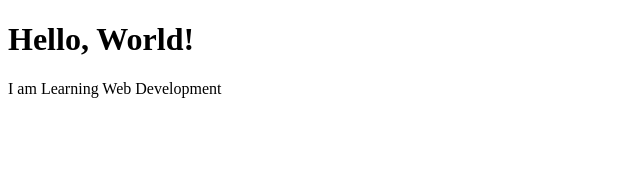
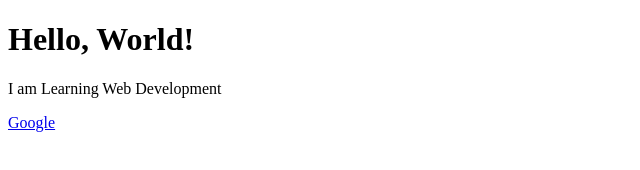
Before and after one commit to Liyinnnnn/webdev_lab_1, a plain HTML site: page index.html in a window 1280 px wide. Shown: the full height of the page, 0-640 px from the left. Drawn offline with Linux system fonts and the light colour scheme.

Commit message:
Added a link

```diff
--- a/index.html
+++ b/index.html
@@ -6,5 +6,6 @@
     <body>
         <h1>Hello, World!</h1>
         <p>I am Learning Web Development</p>
+        <a href="https>//www.google.com">Google</a>
     </body>
 </html>
```
